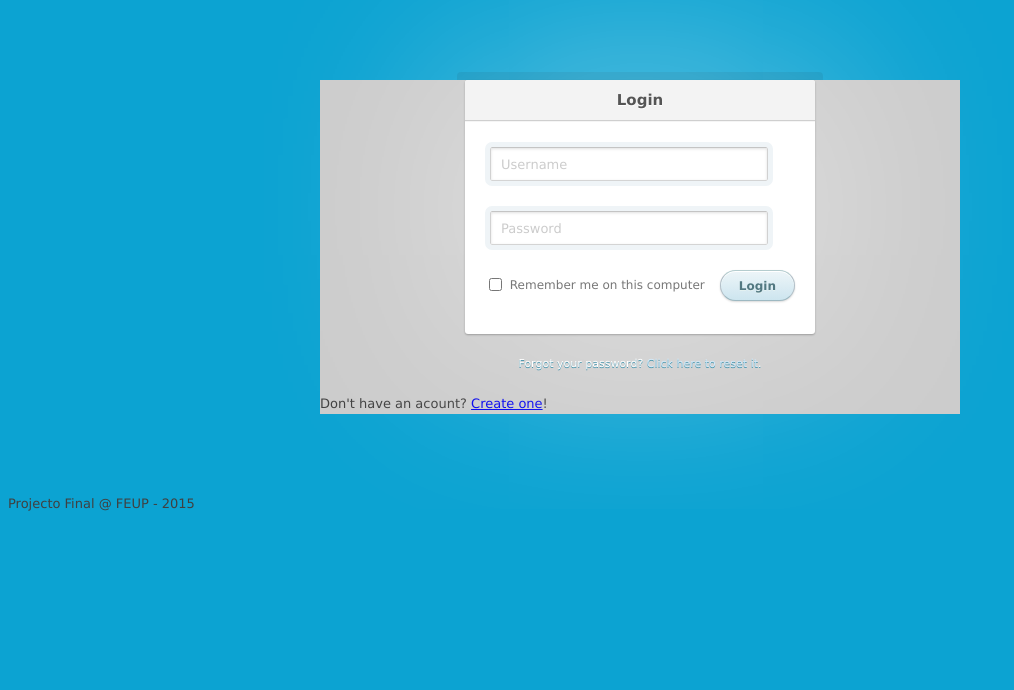
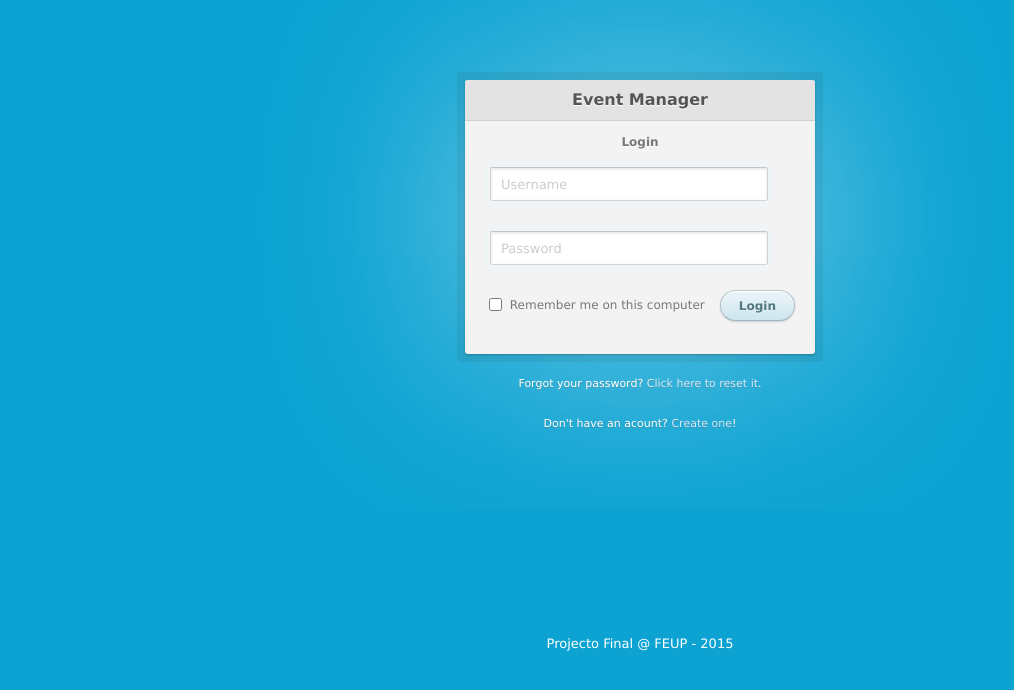
Before and after one commit to jpedroteles/FEUP-LTW, a PHP site: page /html.php in a window 1280 px wide. Shown: the top 690 px of the page, without its empty margins (0-1014 px from the left). Run offline with PHP 8.4, Linux system fonts and the light colour scheme.

Commit message:
css do login composto

```diff
--- a/Projeto/html.php
+++ b/Projeto/html.php
@@ -17,7 +17,8 @@ if(!isset($_SESSION['loginerror']))
 	<body>
 		<div class="container">
 	  		<div class="login">
-	   			<h1>Login</h1>
+	   			<h1>Event Manager</h1>
+	   			<h2>Login</h2>
 	    		<form method="post" action="checklogin.php">
 	      			 <p><input type="text" name="myusername" placeholder="Username"></p>
 	     			 <p><input type="password" name="mypassword" placeholder="Password"></p>
--- a/Projeto/style.css
+++ b/Projeto/style.css
@@ -6,8 +6,7 @@ body {
 
 .container {
   margin: 80px auto;
-  width: 640px;
-  background:#CCC;
+  width: 350px;
 }
 
 .login {
@@ -15,7 +14,7 @@ body {
   margin: 0 auto;
   padding: 20px 20px 20px;
   width: 310px;
-  background: white;
+  background: #f3f3f3;
   border-radius: 3px;
   -webkit-box-shadow: 0 0 200px rgba(255, 255, 255, 0.5), 0 1px 2px rgba(0, 0, 0, 0.3);
   box-shadow: 0 0 200px rgba(255, 255, 255, 0.5), 0 1px 2px rgba(0, 0, 0, 0.3);
@@ -34,12 +33,12 @@ body {
 .login h1 {
   margin: -20px -20px 21px;
   line-height: 40px;
-  font-size: 15px;
+  font-size: 16px;
   font-weight: bold;
   color: #555;
   text-align: center;
   text-shadow: 0 1px white;
-  background: #f3f3f3;
+  background: #e3e3e3;
   border-bottom: 1px solid #cfcfcf;
   border-radius: 3px 3px 0 0;
   background-image: -webkit-linear-gradient(top, whiteffd, #eef2f5);
@@ -48,6 +47,16 @@ body {
   background-image: linear-gradient(to bottom, whiteffd, #eef2f5);
   -webkit-box-shadow: 0 1px whitesmoke;
   box-shadow: 0 1px whitesmoke;
+}
+
+.login h2 {
+  margin: -20px 0px 0px 0px;
+  line-height: 40px;
+  font-size: 12px;
+  font-weight: bold;
+  color: #777;
+  text-align: center;
+  text-shadow: 0 1px white;
 }
 .login p {
   margin: 20px 0 0;
@@ -77,18 +86,18 @@ body {
   text-align: right;
 }
 
-.login-help {
+.login-help, .register-option {
   margin: 20px 0;
   font-size: 11px;
   color: white;
   text-align: center;
   text-shadow: 0 1px #2a85a1;
 }
-.login-help a {
+.login-help a, .register-option a {
   color: #cce7fa;
   text-decoration: none;
 }
-.login-help a:hover {
+.login-help a:hover, .register-option a:hover {
   text-decoration: underline;
 }
 
@@ -160,3 +169,9 @@ input[type=submit]:active {
 .lt-ie9 input[type=text], .lt-ie9 input[type=password] {
   line-height: 34px;
 }
+
+footer {
+  margin: 200px 0px 0px 0px;
+  color: white;
+  text-align: center;
+}
```
